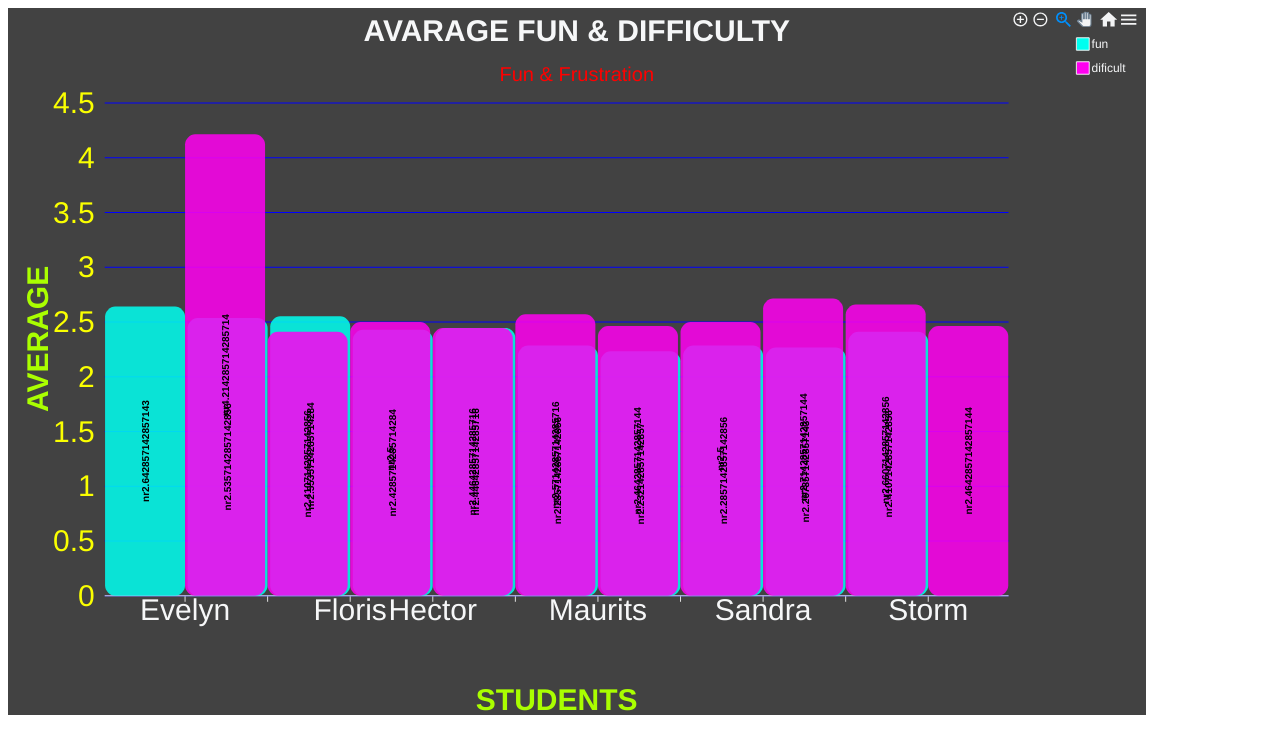
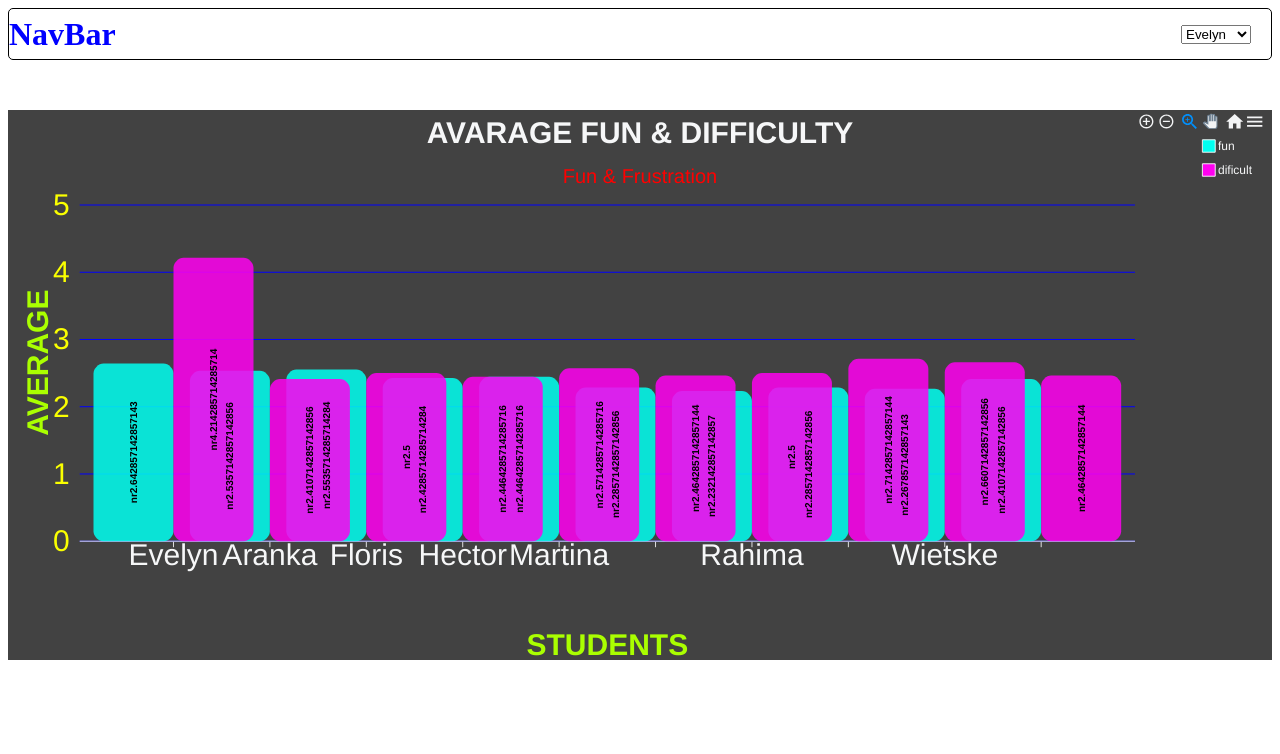
Before and after one commit to hwk246/final-assignment, a React (Create React App) app: page / in a window 1280 px wide. Shown: the top 754 px of the page. Built offline with nearby package versions, Linux system fonts and the light colour scheme.

Commit message:
start navbar

```diff
--- a/src/App.js
+++ b/src/App.js
@@ -6,6 +6,7 @@ import { getData } from "./redux/features/AsyncData/StudentDataSlice";
 import { useEffect } from "react";
 import Home from "./components/Home";
 import GeneralChart from "./components/GeneralChart";
+import Nav from "./components/Nav";
 
 const App = () => {
   const dispatch = useDispatch();
@@ -19,6 +20,7 @@ const App = () => {
     <LoadingSpinner />
   ) : (
     <div>
+      <Nav />
       <Home />
       <GeneralChart />
     </div>
--- a/src/components/GeneralChart.js
+++ b/src/components/GeneralChart.js
@@ -4,9 +4,7 @@ import { useSelector } from "react-redux";
 
 const GeneralChart = () => {
   const data1 = useSelector((state) => state.reduxGetData.students);
-
   const data2 = useSelector((state) => state.reduxGetData.funFactor);
-
   const data3 = useSelector((state) => state.reduxGetData.difficultyFactor);
 
   return (
@@ -87,7 +85,7 @@ const GeneralChart = () => {
           },
         ]}
         type="bar" // "line" | "area" | "bar" | "histogram" | "pie" | "donut" | "radialBar" | "scatter" | "bubble" | "heatmap" | "treemap" | "boxPlot" | "candlestick" | "radar" | "polarArea" | "rangeBar"
-        width="90%"
+        height="550"
       />
     </div>
   );
--- /dev/null
+++ b/src/components/Nav.js
@@ -0,0 +1,31 @@
+import React from "react";
+import { useSelector } from "react-redux";
+
+const style = {
+  color: "blue",
+  border: "1px solid black",
+  borderRadius: 5,
+  height: 50,
+  marginBottom: 50,
+  display: "flex",
+  justifyContent: "space-between",
+  alignItems: "center",
+};
+
+const Nav = () => {
+  const students = useSelector((state) => {
+    return state.reduxGetData.students;
+  });
+  return (
+    <div className="nav" style={style}>
+      <h1>NavBar</h1>
+      <select style={{ float: "right", marginRight: 20 }}>
+        {students.map((student, index) => (
+          <option key={index}>{student}</option>
+        ))}
+      </select>
+    </div>
+  );
+};
+
+export default Nav;
--- a/src/redux/features/AsyncData/StudentDataSlice.js
+++ b/src/redux/features/AsyncData/StudentDataSlice.js
@@ -44,7 +44,9 @@ export const getData = createAsyncThunk("getData/wsd1", async () => {
     for (let i = 0; i < uniqueStudents.length; i++) {
       listByName[uniqueStudents[i]] = arrayByName[i];
     }
-    console.log(listByName);
+
+    console.log(arrayData);
+    // console.log(listByName["Evelyn"]);
 
     ///////////
     const courseFunFactor = [];
```
